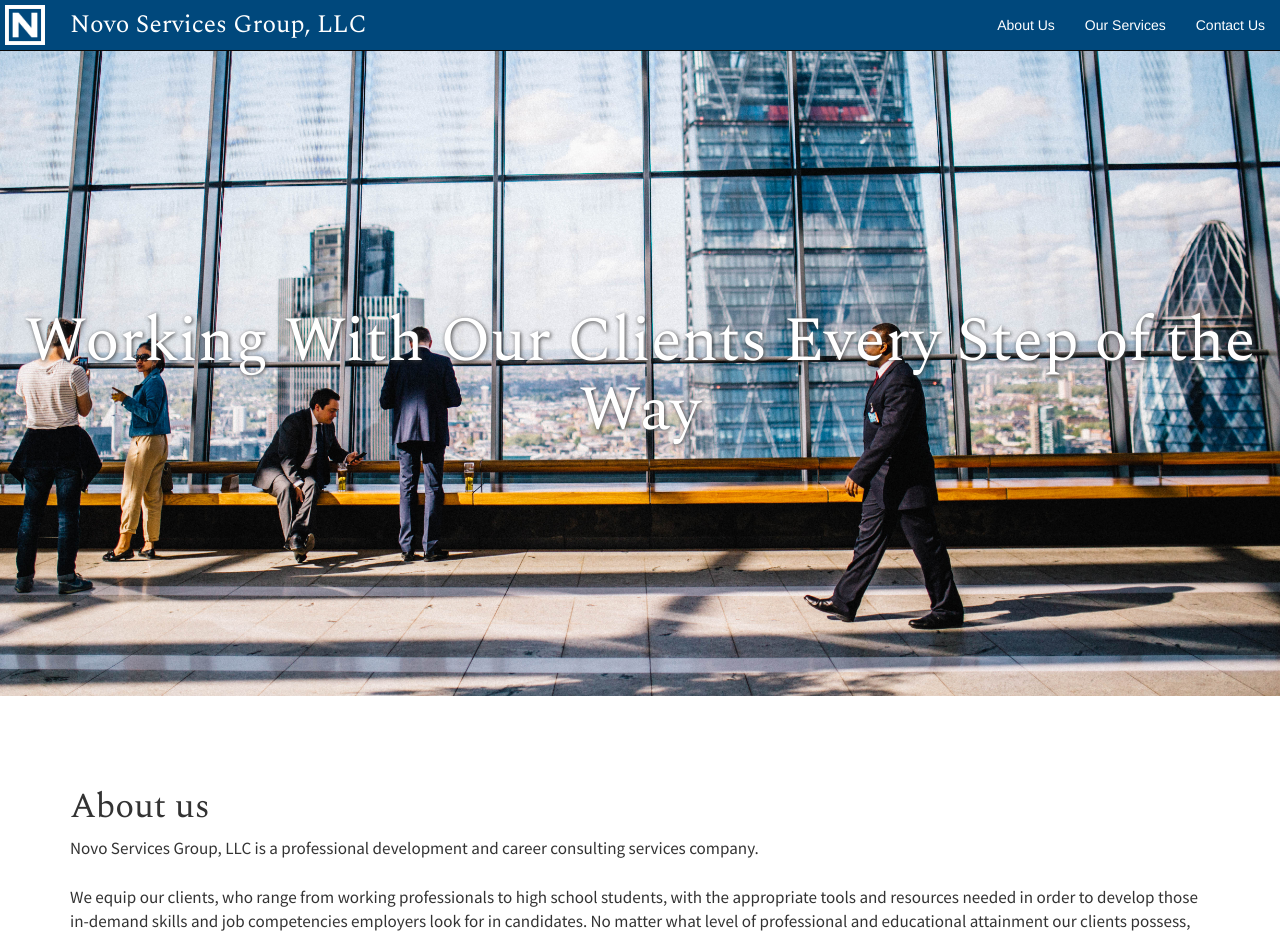
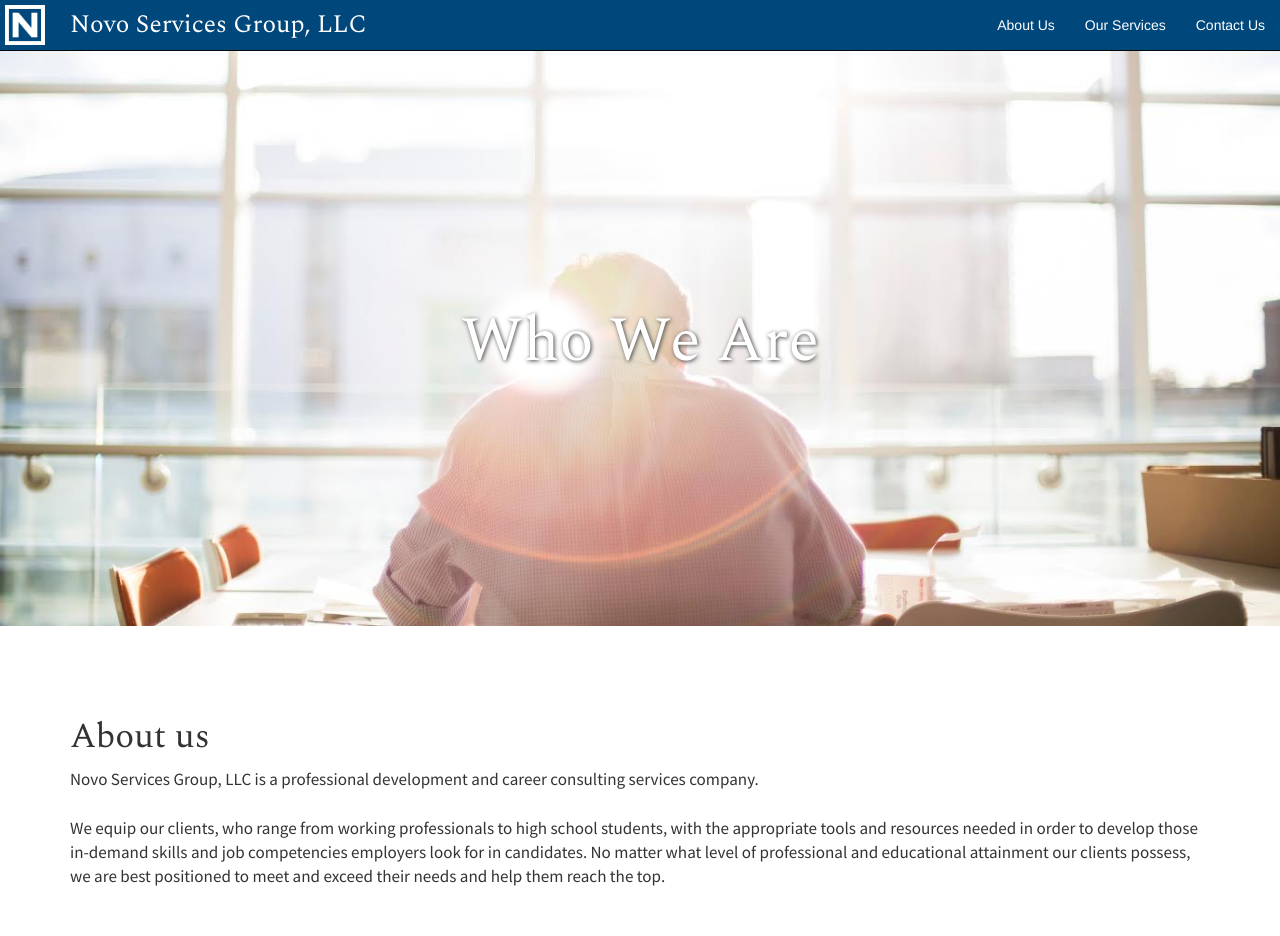
Before and after one commit to rhyza/nsg, a PHP site: page /about.php in a window 1280 px wide. Shown: the top 936 px of the page. Run offline with PHP 8.4, Linux system fonts and the light colour scheme.

Commit message:
Add photo and text for About Us header image

```diff
--- a/css/main.css
+++ b/css/main.css
@@ -40,6 +40,10 @@
 
 .header-home {
     background-image:url("../img/home.jpg");
+}
+
+.header-about {
+    background-image:url("../img/about.jpg");
 }
 
 h1 {
--- a/html/about.html
+++ b/html/about.html
@@ -1,6 +1,6 @@
-<div class="jumbotron header-home">
+<div class="jumbotron header-about">
   <div class="container-fluid">
-    <h1>Working With Our Clients Every Step of the Way</h1>
+    <h1>Who We Are</h1>
   </div>
 </div>
 
```
Also changed, not shown: img/about.jpg (added).
